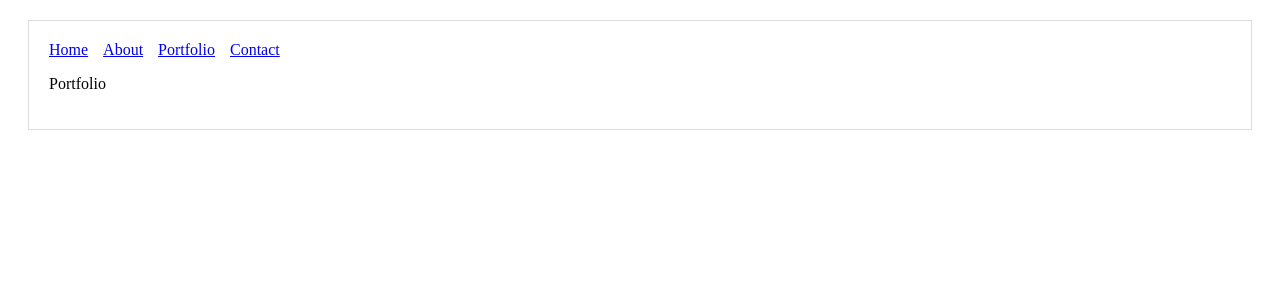
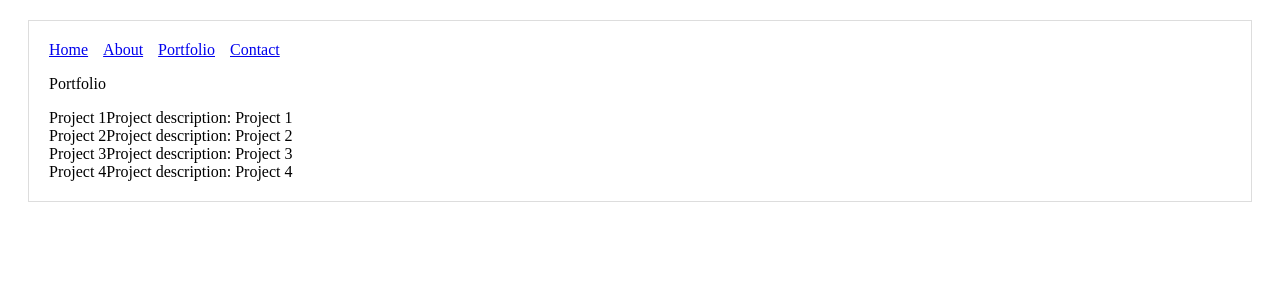
Before and after one commit to spences10/scottspence.me, a Next.js app: page /portfolio in a window 1280 px wide. Shown: the top 300 px of the page. Built offline with nearby package versions, Linux system fonts and the light colour scheme.

Commit message:
Map over portfolio items :+1:

```diff
--- a/pages/portfolio.js
+++ b/pages/portfolio.js
@@ -2,9 +2,28 @@ import React from 'react'
 import Layout from '../components/Layout.js'
 import Project from '../components/Project'
 
-
-export default () => (
+const Index = (props) => (
   <Layout>
     <p>Portfolio</p>
+    <div>
+      {props.projects.map(project => <Project key={project.id} {...project} />)}
+    </div>
   </Layout>
 )
+
+Index.getInitialProps = function () {
+  const projects = [
+    { id: 1, name: 'Project 1', desc: 'Project description: Project 1', github: '', preview: '', image: '' },
+    { id: 2, name: 'Project 2', desc: 'Project description: Project 2', github: '', preview: '', image: '' },
+    { id: 3, name: 'Project 3', desc: 'Project description: Project 3', github: '', preview: '', image: '' },
+    { id: 4, name: 'Project 4', desc: 'Project description: Project 4', github: '', preview: '', image: '' }
+  ]
+
+  console.log(`Show data fetched. Count: ${projects.length}`)
+
+  return {
+    projects
+  }
+}
+
+export default Index
```
